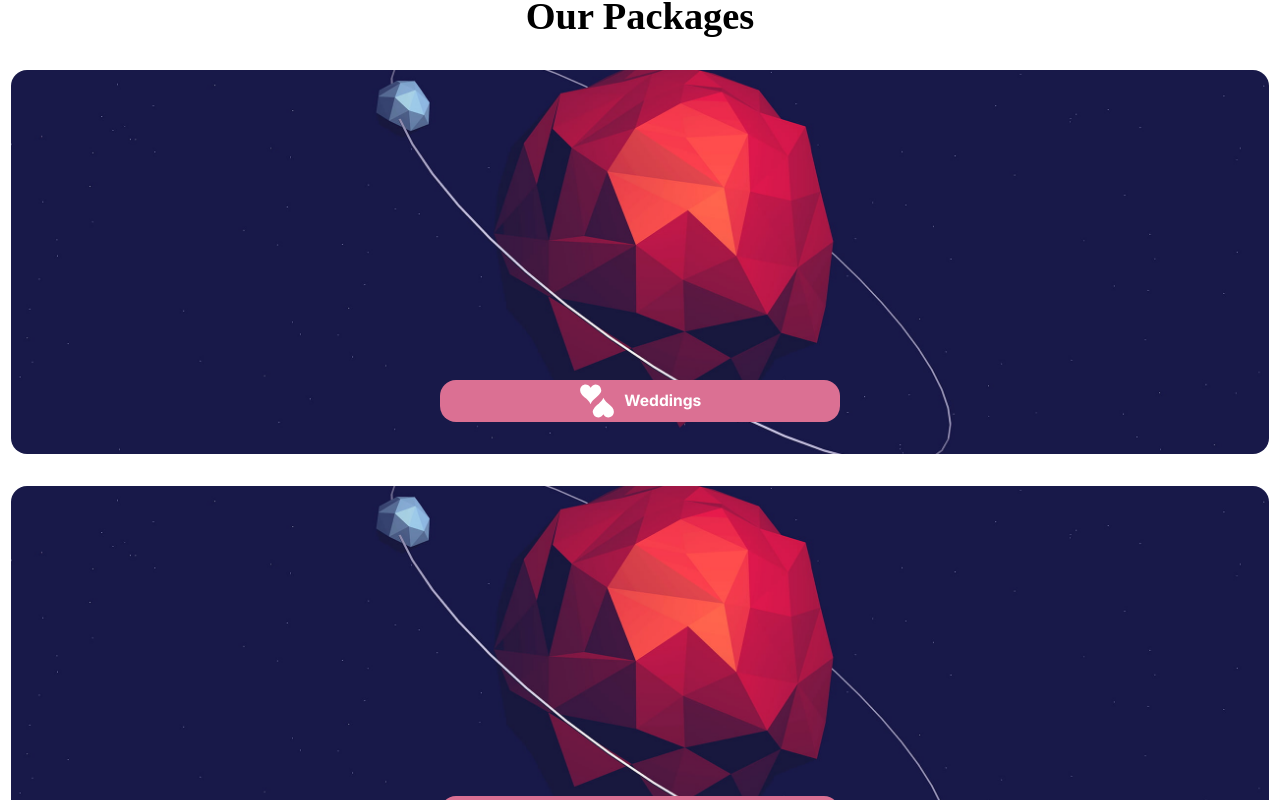
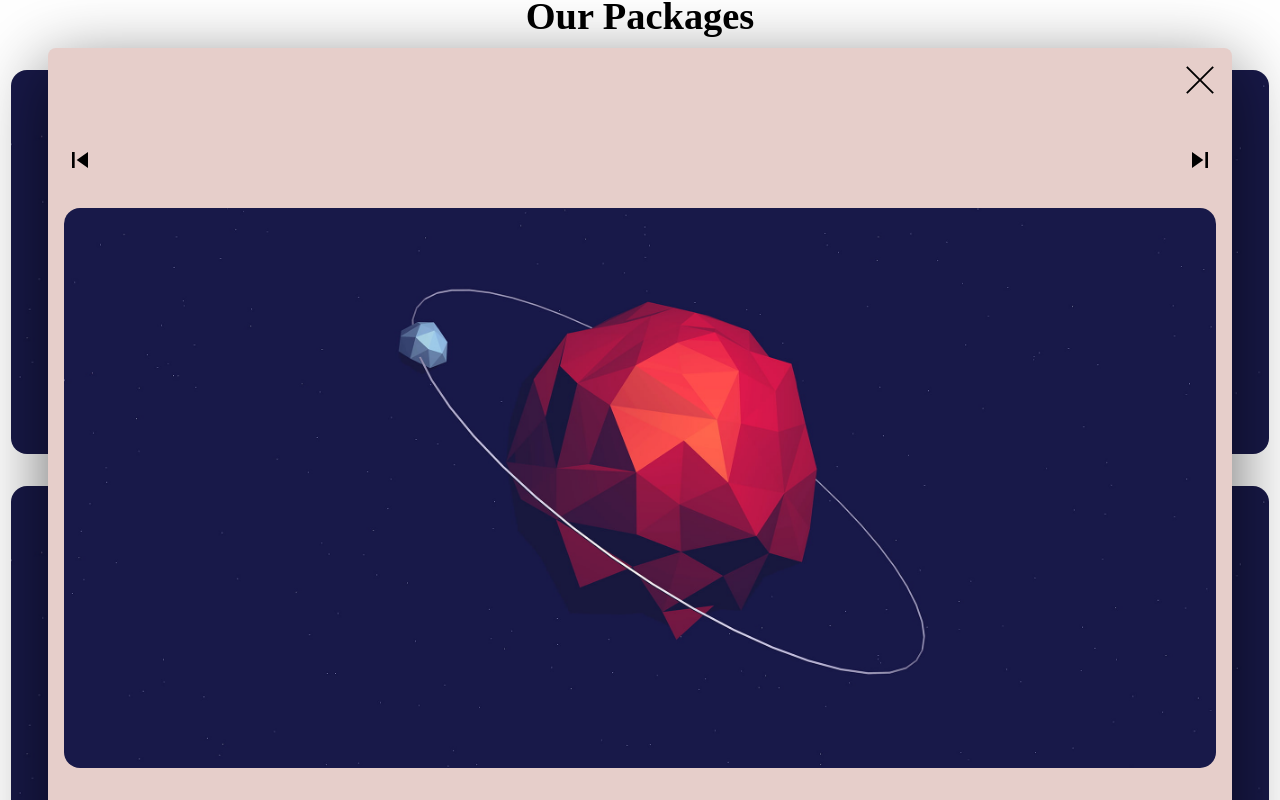
Before and after one commit to 2Kelvin/scarlettes-glam-decor, a React (Create React App) app: page / in a window 1280 px wide. Both pictures are taken after a click on the button "Weddings". Shown: the part 858-1658 px from the top of the page. Built offline with nearby package versions, Linux system fonts and the light colour scheme; a web font is replaced by a local one.

Commit message:
add picture data

```diff
--- a/src/components/AllEventCards/AllEventCards.js
+++ b/src/components/AllEventCards/AllEventCards.js
@@ -6,65 +6,62 @@ import { FaGraduationCap, FaChampagneGlasses } from "react-icons/fa6";
 import { LiaBirthdayCakeSolid } from "react-icons/lia";
 import { MdOutlineCorporateFare } from "react-icons/md";
 import { BsCalendarDateFill } from "react-icons/bs";
-import { useState } from 'react';
+import GallerySlider from '../GallerySlider/GallerySlider';
 
 
-export default function AllEventCards() {
-    const [activeGallery, setActiveGallery] = useState(false);
-    function handleActivateGallery() {
-        setActiveGallery(true);
-    }
-
+export default function AllEventCards({activeGallery, handleActivateGallery, handleDeactivateGallery}) {
     return (
         <div className='allEventCards'>
             <ReusableEventCard
                 eventBgImage={pic}
                 eventIcon={<GiOppositeHearts className='cardIcon' />}
                 eventName={'Weddings'}
-                onClick={handleActivateGallery}
+                handleActivateGallery={handleActivateGallery}
             />
             <ReusableEventCard
                 eventBgImage={pic}
                 eventIcon={<FaChampagneGlasses className='cardIcon' />}
                 eventName={'Picnics'}
-                onClick={handleActivateGallery}
+                handleActivateGallery={handleActivateGallery}
             />
             <ReusableEventCard
                 eventBgImage={pic}
                 eventIcon={<FaGraduationCap className='cardIcon' />}
                 eventName={'Graduations'}
-                onClick={handleActivateGallery}
+                handleActivateGallery={handleActivateGallery}
             />
             <ReusableEventCard
                 eventBgImage={pic}
                 eventIcon={<BsCalendarDateFill className='cardIcon' />}
                 eventName={'Anniversaries'}
-                onClick={handleActivateGallery}
+                handleActivateGallery={handleActivateGallery}
             />
             <ReusableEventCard
                 eventBgImage={pic}
                 eventIcon={<LiaBirthdayCakeSolid className='cardIcon' />}
                 eventName={'Birthdays'}
-                onClick={handleActivateGallery}
+                handleActivateGallery={handleActivateGallery}
             />
             <ReusableEventCard
                 eventBgImage={pic}
                 eventIcon={<GiBabyFace className='cardIcon' />}
                 eventName={'Baby Showers'}
-                onClick={handleActivateGallery}
+                handleActivateGallery={handleActivateGallery}
             />
             <ReusableEventCard
                 eventBgImage={pic}
                 eventIcon={<GiEngagementRing className='cardIcon' />}
                 eventName={'Proposals'}
-                onClick={handleActivateGallery}
+                handleActivateGallery={handleActivateGallery}
             />
             <ReusableEventCard
                 eventBgImage={pic}
                 eventIcon={<MdOutlineCorporateFare className='cardIcon' />}
                 eventName={'Corporates'}
-                onClick={handleActivateGallery}
+                handleActivateGallery={handleActivateGallery}
             />
+
+            {activeGallery ? <GallerySlider handleDeactivateGallery={handleDeactivateGallery} /> : null}
         </div>
     );
 }
--- a/src/components/GallerySlider/GallerySlider.css
+++ b/src/components/GallerySlider/GallerySlider.css
@@ -1,26 +1,46 @@
 .gallery {
     z-index: 2;
-    height: 90vh;
+    height: 100vh;
     width: 90vw;
-    border-radius: 2rem;
+    border-radius: 0.5rem;
     margin: 0;
-    padding: 0;
+    padding: 1rem;
+    position: fixed;
+    background-color: #E6CECA;
+    top: 3rem;
+    left: 50%;
+    transform: translateX(-50%);
+    box-shadow: rgba(0, 0, 0, 0.56) 0px 22px 70px 4px;
 }
 
 .gallery .closeGalleryDiv {
     display: flex;
     align-items: center;
-    justify-content: end;
+    justify-content: right;
 }
 
-.gallery .closeGalleryDiv .iconClose {
-    height: 5rem;
-    width: 5rem;
+.gallery .closeGalleryDiv .iconClose,
+.gallery .sliderButtons .iconSliders {
+    height: 2rem;
+    width: 2rem;
+    cursor: pointer;
 }
 
+.gallery .sliderButtons {
+    margin-top: 3rem;
+}
 
 .gallery .sliderButtons {
     display: flex;
     justify-content: space-between;
     align-items: center;
 }
+
+.gallery img {
+    height: 70%;
+    width: 100%;
+    margin-top: 2rem;
+    /* great trick to fix regular images from stretching */
+    object-fit: cover;
+    border-radius: 1rem;
+}
--- a/src/components/GallerySlider/GallerySlider.js
+++ b/src/components/GallerySlider/GallerySlider.js
@@ -1,19 +1,24 @@
 import './GallerySlider.css';
 import { TfiClose } from "react-icons/tfi";
-import { GrNext, GrPrevious } from "react-icons/gr";
+import { MdSkipPrevious, MdSkipNext } from "react-icons/md";
+import pic from './../../images/cool.jpg';
 
 
-export default function GallerySlider() {
+export default function GallerySlider({ handleDeactivateGallery, imgSrc, imgAlt }) {
     return (
         <div className='gallery'>
             <div className='closeGalleryDiv'>
-                <TfiClose className='iconClose' />
+                <TfiClose
+                    className='iconClose'
+                    onClick={handleDeactivateGallery}
+                />
             </div>
             <div className='sliderButtons'>
-                <GrPrevious />
-                <GrNext />
+                <MdSkipPrevious className='iconSliders' />
+                <MdSkipNext className='iconSliders' />
             </div>
-            <img src='' alt='' />
+            {/* replace 'pic' below with imgSrc */}
+            <img src={pic} alt={imgAlt} />
         </div>
     );
 }
--- a/src/components/Packages/Packages.js
+++ b/src/components/Packages/Packages.js
@@ -1,12 +1,27 @@
 import AllEventCards from '../AllEventCards/AllEventCards';
 import './Packages.css';
+import { useState } from 'react';
 
 
 export default function Packages() {
+    const [activeGallery, setActiveGallery] = useState(false);
+
+    function handleActivateGallery() {
+        setActiveGallery(true);
+    }
+
+    function handleDeactivateGallery() {
+        setActiveGallery(false);
+    }
+
     return (
         <section className='packages'>
             <h2>Our Packages</h2>
-            <AllEventCards />
+            <AllEventCards
+                activeGallery={activeGallery}
+                handleActivateGallery={handleActivateGallery}
+                handleDeactivateGallery={handleDeactivateGallery}
+            />
         </section>
     );
 }
```
Also changed, not shown: src/eventPicturesData.js (added, +14 -0 lines).
